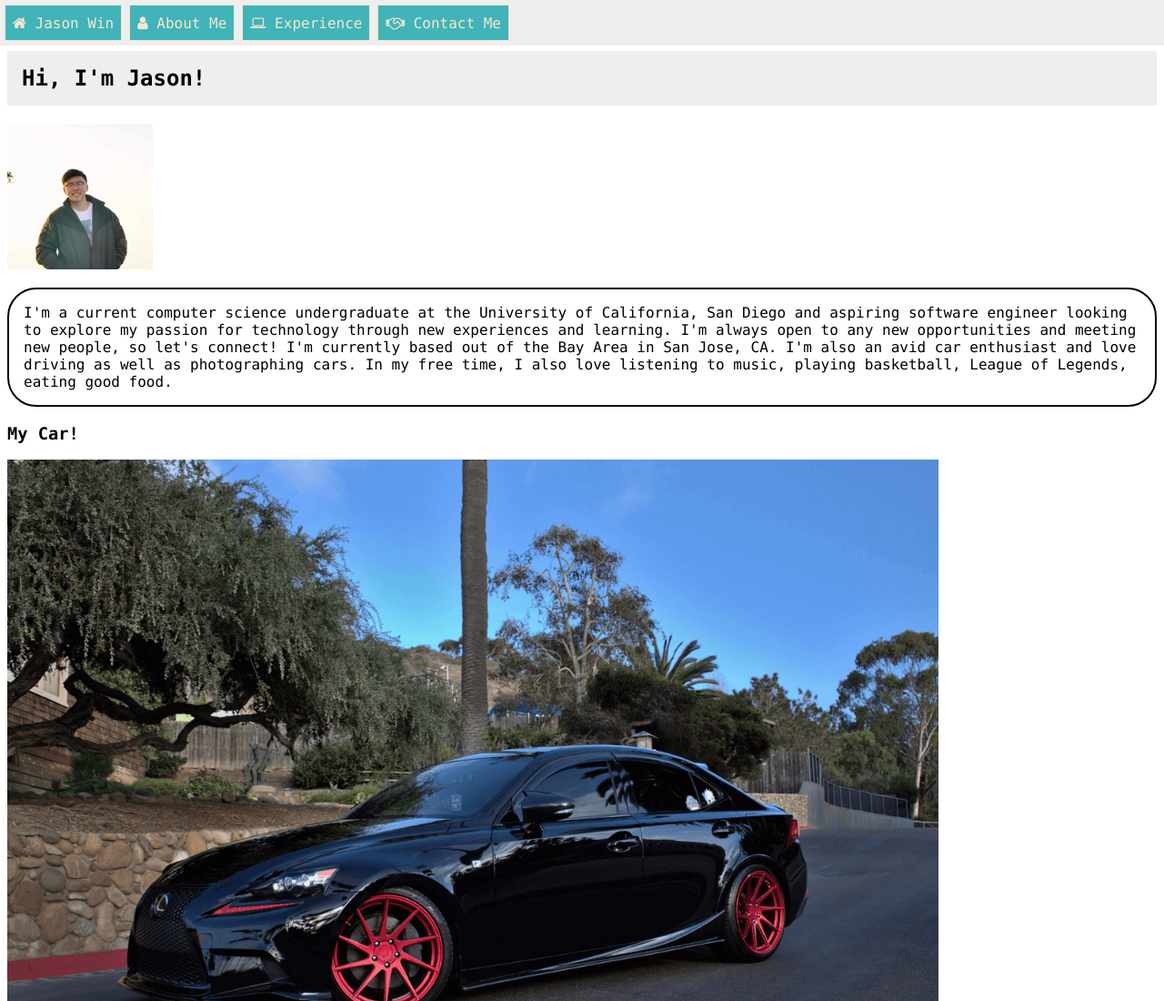
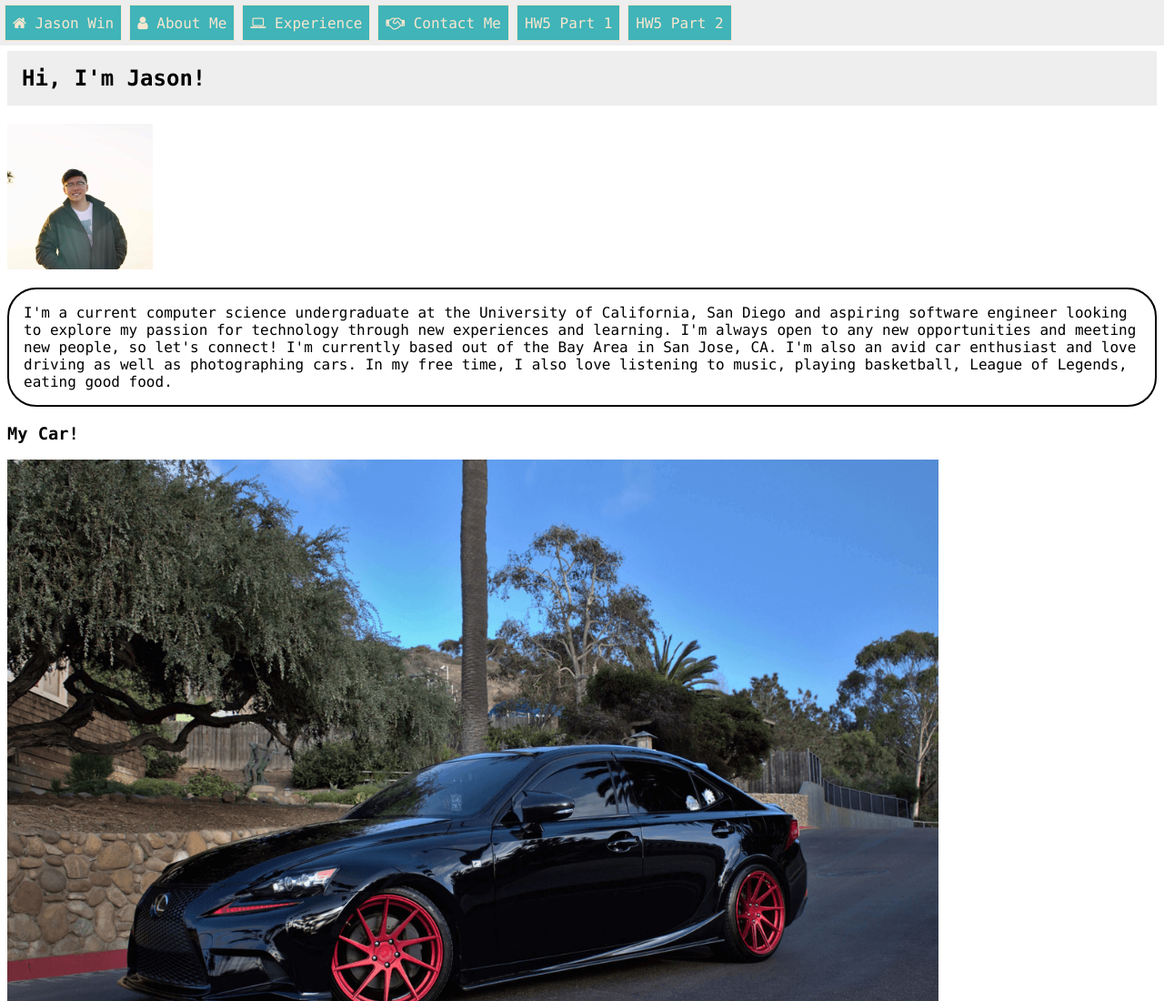
Before and after one commit to jasonwin20000/cse134hw5, a plain HTML site: page index.html in a window 1280 px wide. Shown: the top 1100 px of the page at 91% size. Drawn offline with Linux system fonts and the light colour scheme.

Commit message:
add links

```diff
--- a/index.html
+++ b/index.html
@@ -25,6 +25,8 @@
 			<a href="#aboutMe"><i class="fa fa-user"></i> About Me</a>
 			<a href="#experience"><i class="fa fa-laptop"></i> Experience</a>
 			<a href="#contactMe"><i class="fa fa-handshake-o"></i> Contact Me</a>
+			<a href="/methodtest.html">HW5 Part 1</a>
+			<a href="/webcomponent.html">HW5 Part 2</a>
 		</nav>
 	</header>
 
```
Also changed, not shown: 1 other file.
